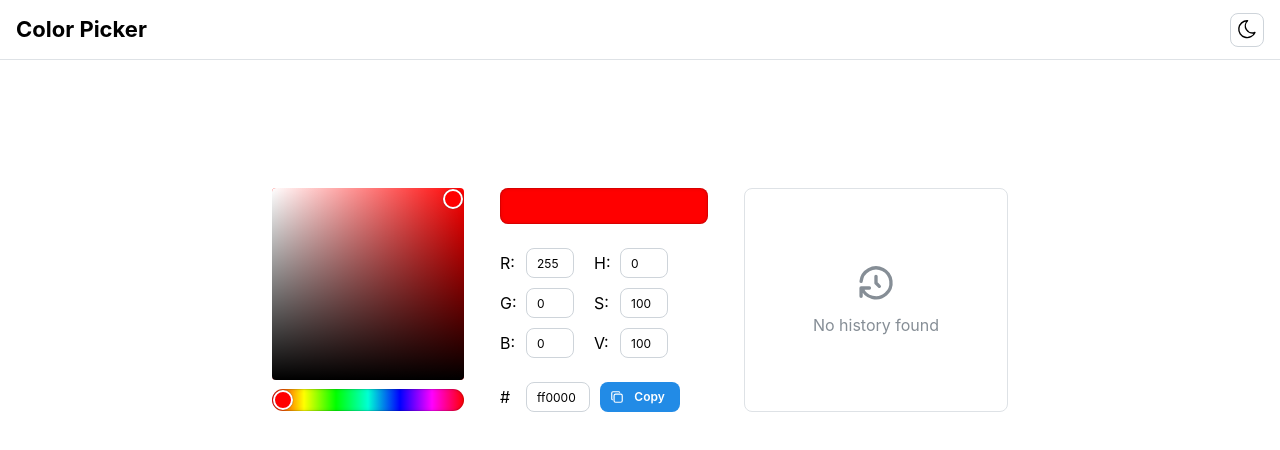
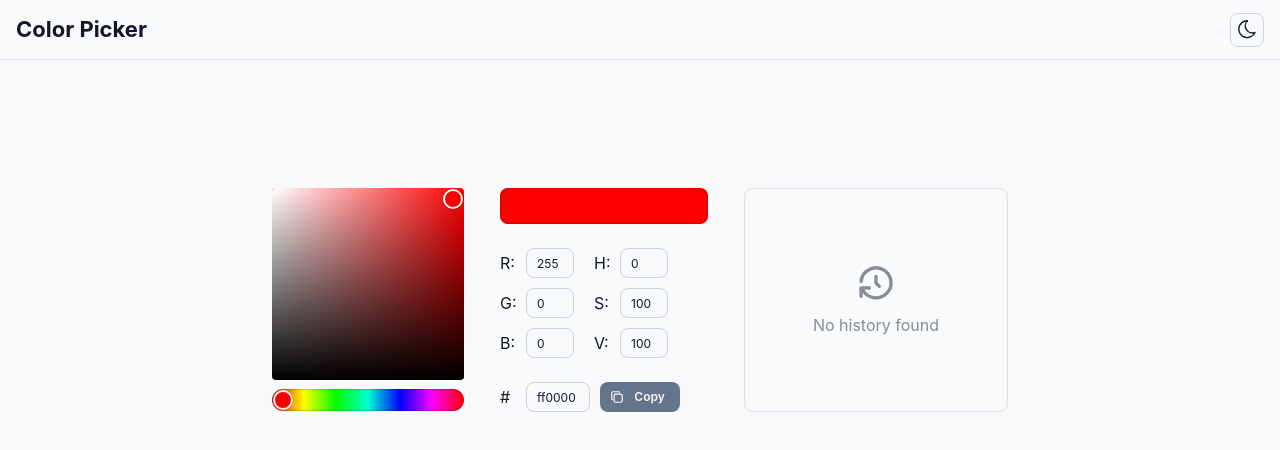
Before and after one commit to stuartstew/color-picker, a React (Vite) app: page / in a window 1280 px wide. Shown: the top 450 px of the page. Built offline with nearby package versions, Linux system fonts and the light colour scheme.

Commit message:
feat: change style

```diff
--- a/src/app.tsx
+++ b/src/app.tsx
@@ -1,11 +1,32 @@
 import "@mantine/core/styles.css";
-import { AppShell, MantineProvider } from "@mantine/core";
+import { AppShell, createTheme, type MantineColorsTuple, MantineProvider } from "@mantine/core";
 import { ColorPicker } from "@/components/color-picker";
 import { Header } from "@/components/header";
 
+const slate: MantineColorsTuple = [
+  "#f8fafc",
+  "#f1f5f9",
+  "#e2e8f0",
+  "#cbd5e1",
+  "#94a3b8",
+  "#64748b",
+  "#475569",
+  "#334155",
+  "#1e293b",
+  "#0f172a",
+];
+
+const theme = createTheme({
+  colors: { slate },
+  primaryColor: "slate",
+  primaryShade: 5,
+  white: slate[0],
+  black: slate[9],
+});
+
 export const App = () => {
   return (
-    <MantineProvider>
+    <MantineProvider theme={theme}>
       <AppShell header={{ height: 60 }}>
         <AppShell.Header>
           <Header />
```
